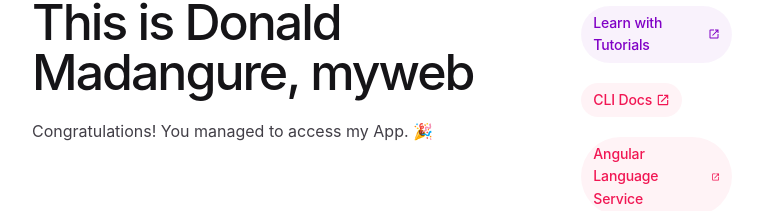
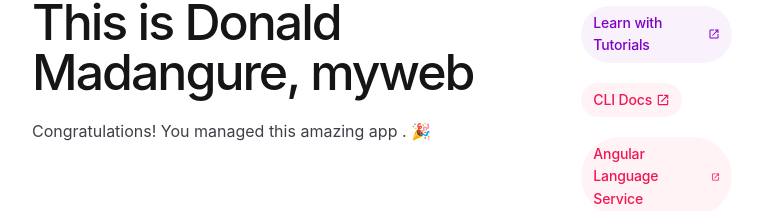
Before and after one commit to donald-madangure/myweb, an Angular app: page / in a window 1280 px wide. Shown: the part 95-306 px from the top of the page, without its empty margins (258-1020 px from the left). Built offline with nearby package versions, Linux system fonts and the light colour scheme.

Commit message:
my commits

```diff
--- a/src/app/app.component.html
+++ b/src/app/app.component.html
@@ -226,7 +226,8 @@
         </defs>
       </svg>
       <h1>This is Donald Madangure, {{ title }}</h1>
-      <p>Congratulations! You managed to access my App. 🎉</p>
+      <p>Congratulations! You managed this amazing app . 🎉</p>
+
     </div>
     <div class="divider" role="separator" aria-label="Divider"></div>
     <div class="right-side">
```
